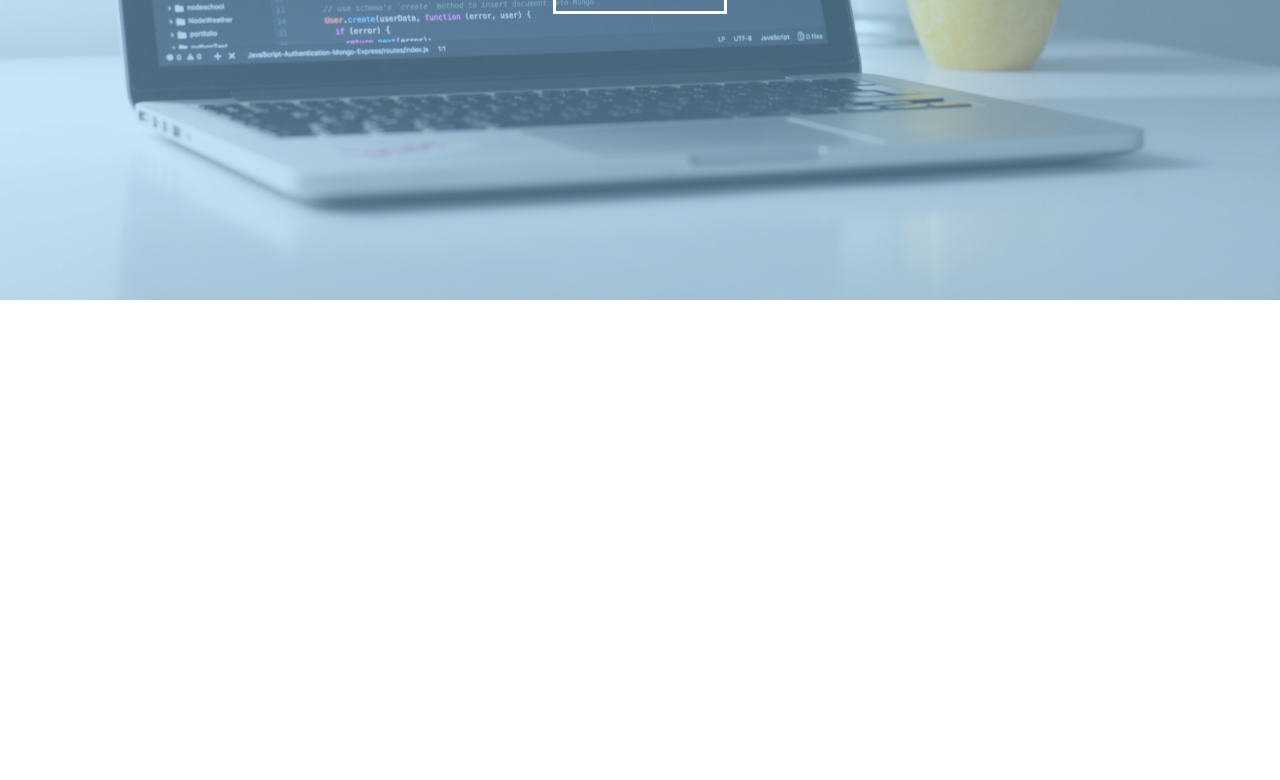
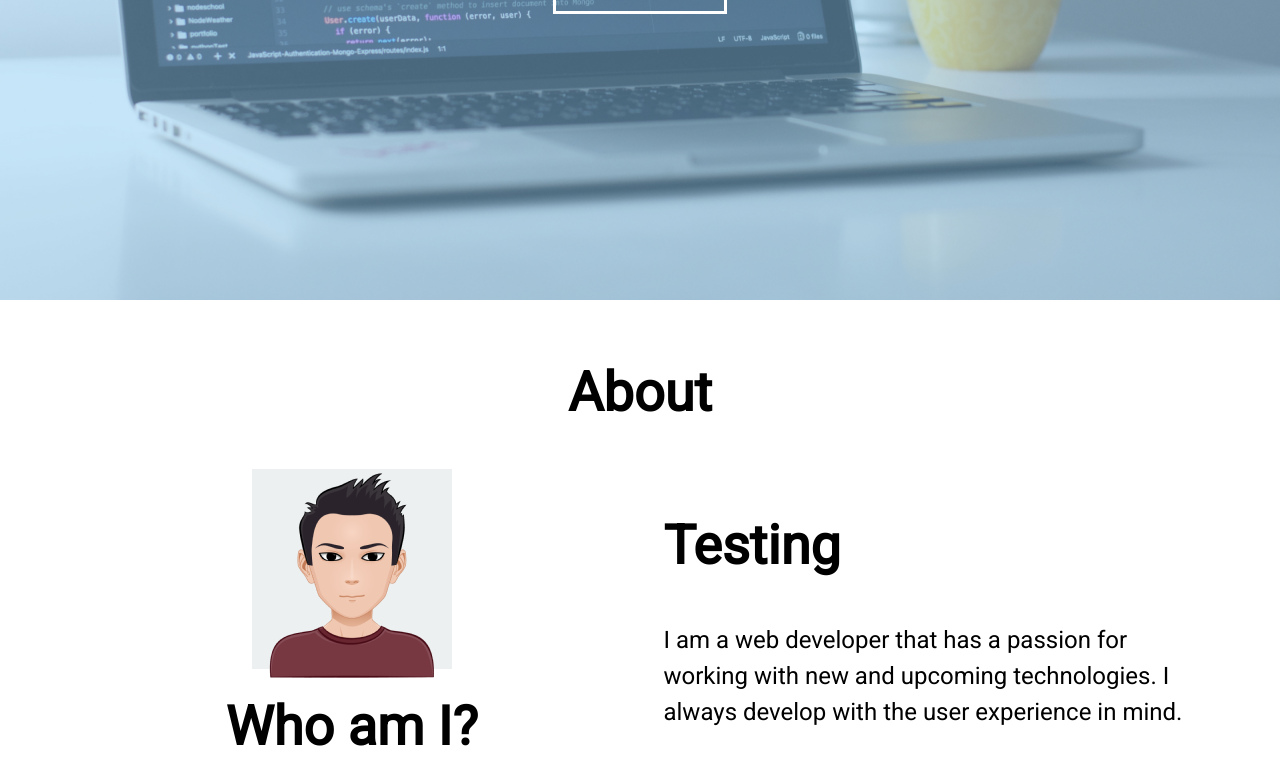
Before and after one commit to dtrinh100/personal_website, a Vue app: page / in a window 1280 px wide. Shown: the part 500-1280 px from the top of the page. Before the commit the page ends 800 px from the top, so only its background shows below. Built offline with nearby package versions, Linux system fonts and the light colour scheme.

Commit message:
Starting about section and grid cleanup

```diff
--- a/package.json
+++ b/package.json
@@ -24,6 +24,6 @@
     "eslint": "^5.8.0",
     "eslint-plugin-vue": "^5.0.0",
     "postcss-custom-media": "^7.0.7",
-    "vue-template-compiler": "^2.5.21"
+    "vue-template-compiler": "^2.6.0"
   }
 }
--- a/src/App.vue
+++ b/src/App.vue
@@ -1,16 +1,25 @@
 <template>
-  <div class="l-grid">
-    <BaseIntro />
-  </div>
+  <layout-default>
+    <template v-slot:hero>
+      <BaseIntro />
+    </template>
+    <template v-slot:content>
+      <BaseAbout />
+    </template>
+  </layout-default>
 </template>
 
 <script>
 import BaseIntro from "@/components/BaseIntro";
+import BaseAbout from "@/components/BaseAbout";
+import LayoutDefault from "@/components/LayoutDefault";
 
 export default {
   name: "app",
   components: {
-    BaseIntro
+    BaseIntro,
+    BaseAbout,
+    LayoutDefault
   }
 };
 </script>
@@ -40,22 +49,18 @@ body {
 
 h1 {
   font-size: 3.375rem;
-  margin: calc(var(--baseline) * 1rem);
+  margin: calc(var(--baseline) * 1rem) 0;
 
 }
 
 h2 {
   font-size: 2.25rem;
-  margin: calc(var(--baseline) * 1rem);
+  margin: calc(var(--baseline) * 1rem) 0;
 
 }
 
 p {
-  margin: calc(var(--baseline) * 1rem);
-}
-
-.l-grid {
-  display: grid;
+  margin: calc(var(--baseline) * 1rem) 0;
 }
 
 </style>
--- /dev/null
+++ b/src/components/BaseAbout.vue
@@ -0,0 +1,73 @@
+<template>
+  <section class="c-about">
+    <h1 class="c-about__heading">About</h1>
+    <div class="c-about__content">
+    <div class="c-about-me">
+    <div class="c-image-container">
+      <img class="c-image-container__image" :src="require('../assets/david-trinh.png')" alt="An image of me" />
+    </div>
+      <h2 class="c-about-me__heading">Who am I?</h2>
+      <p class="c-about-me__description">I am a web developer that has a passion for working with new and upcoming technologies. I always develop with the user experience in mind.</p>
+    </div>
+    <div class="c-about__viz">
+        <h2>Testing</h2>
+        <p>I am a web developer that has a passion for working with new and upcoming technologies. I always develop with the user experience in mind.</p>
+    </div>
+    </div>
+  </section>
+</template>
+
+<script>
+export default {
+  name: "BaseAbout",
+};
+</script>
+
+<style scoped>
+.c-about {
+  height: 100vh;
+}
+
+.c-about__heading {
+    text-align: center;
+    font-size: 2.25rem;
+    grid-area: heading;
+}
+
+.c-about__content {
+    display: grid;
+    grid-column-gap: 16px;
+    grid-template-areas: "aboutme"
+                         "viz";
+
+    @media(--tablet) {
+        grid-column-gap: 24px;
+        grid-template-areas: "aboutme viz";
+    }
+}
+
+.c-about-me {
+    grid-area: aboutme;
+}
+
+.c-image-container {
+  display: flex;
+  justify-content: center;
+}
+
+.c-about-me__heading {
+    margin-top: 8px;
+    margin-bottom: 8px;
+    text-align: center;
+}
+
+.c-about-me__description {
+    margin: 0;
+    text-align: center;
+}
+
+.c-about__viz {
+    grid-area: viz;
+    justify-self: center;
+}
+</style>
--- a/src/components/BaseIntro.vue
+++ b/src/components/BaseIntro.vue
@@ -1,11 +1,11 @@
 <template>
-  <div class="c-intro">
+  <section class="c-intro">
     <h1 class="c-intro__heading">David Trinh</h1>
     <div class="c-intro__typewriter">
       <h2 class="c-intro__subheading">Web Developer</h2>
     </div>
     <button type="button" class="c-button c-button--secondary"><span class="c-button__text">Find out more</span><font-awesome-icon size="lg" class="c-button__icon" icon="arrow-down" /></button>
-  </div>
+  </section>
 </template>
 
 <script>
@@ -24,6 +24,7 @@ export default {
   align-items: center;
   flex-direction: column;
   line-height: 0;
+  grid-area: hero;
 
   @media(--tablet) {
     background: url(../assets/bg-tablet.jpg) no-repeat center center fixed;
@@ -42,7 +43,7 @@ export default {
 
 @keyframes typing {
   from { width: 0 }
-  to { width: 19rem }
+  to { width: 15.8rem }
 }
 
 .c-intro__typewriter {
--- /dev/null
+++ b/src/components/LayoutDefault.vue
@@ -0,0 +1,30 @@
+<template>
+<main class="l-default">
+    <slot name="hero"></slot>
+    <div class="l-content">
+        <slot name="content" />
+    </div>
+</main>
+</template>
+
+<script>
+export default {
+  name: "LayoutDefault",
+};
+</script>
+
+<style scoped>
+.l-default {
+    display: grid;
+    grid-template-columns: repeat(auto-fit, minmax(1fr, 1fr));
+    grid-template-areas: "hero"
+                         "about";
+}
+
+.l-content {
+    margin: 16px 16px;
+    @media(--tablet) {
+        margin: 16px 64px;
+    }
+}
+</style>
```
Also changed, not shown: src/assets/david-trinh.png (added).
